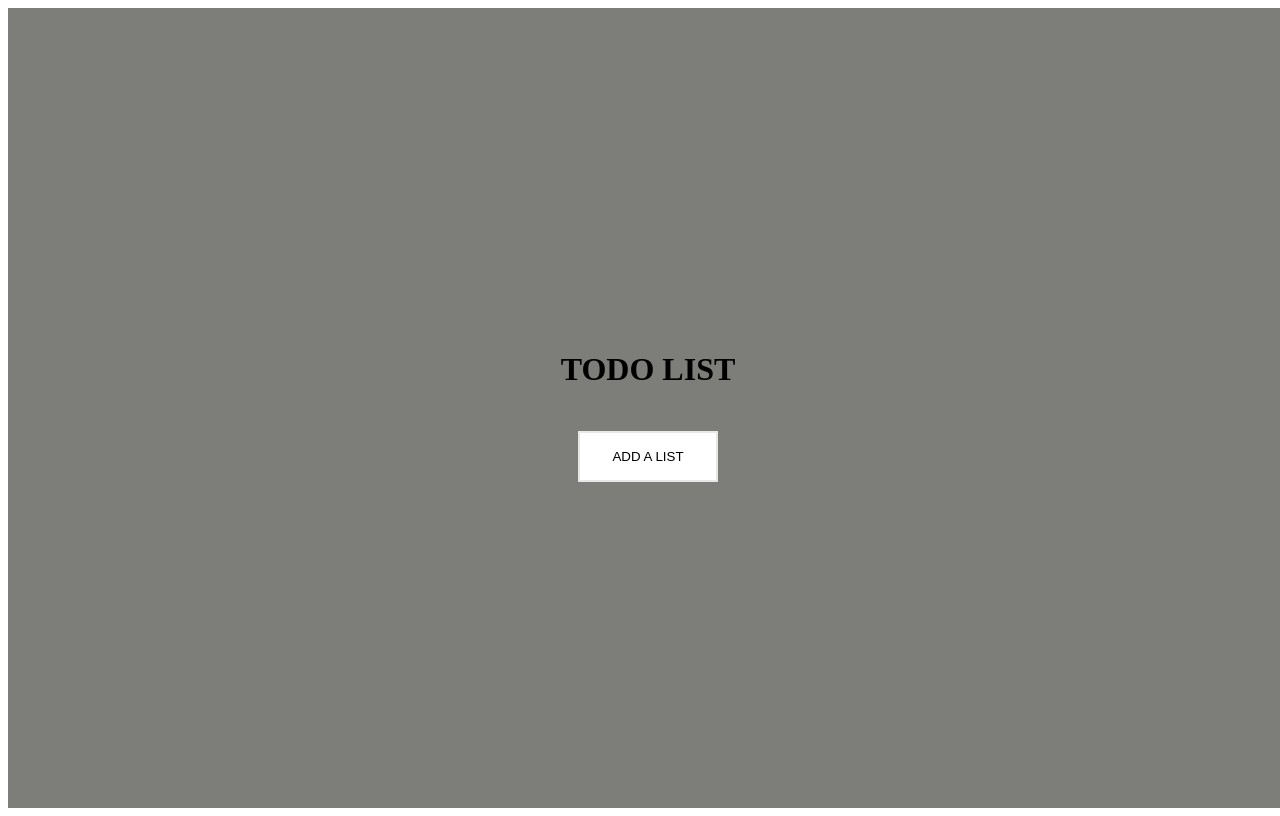
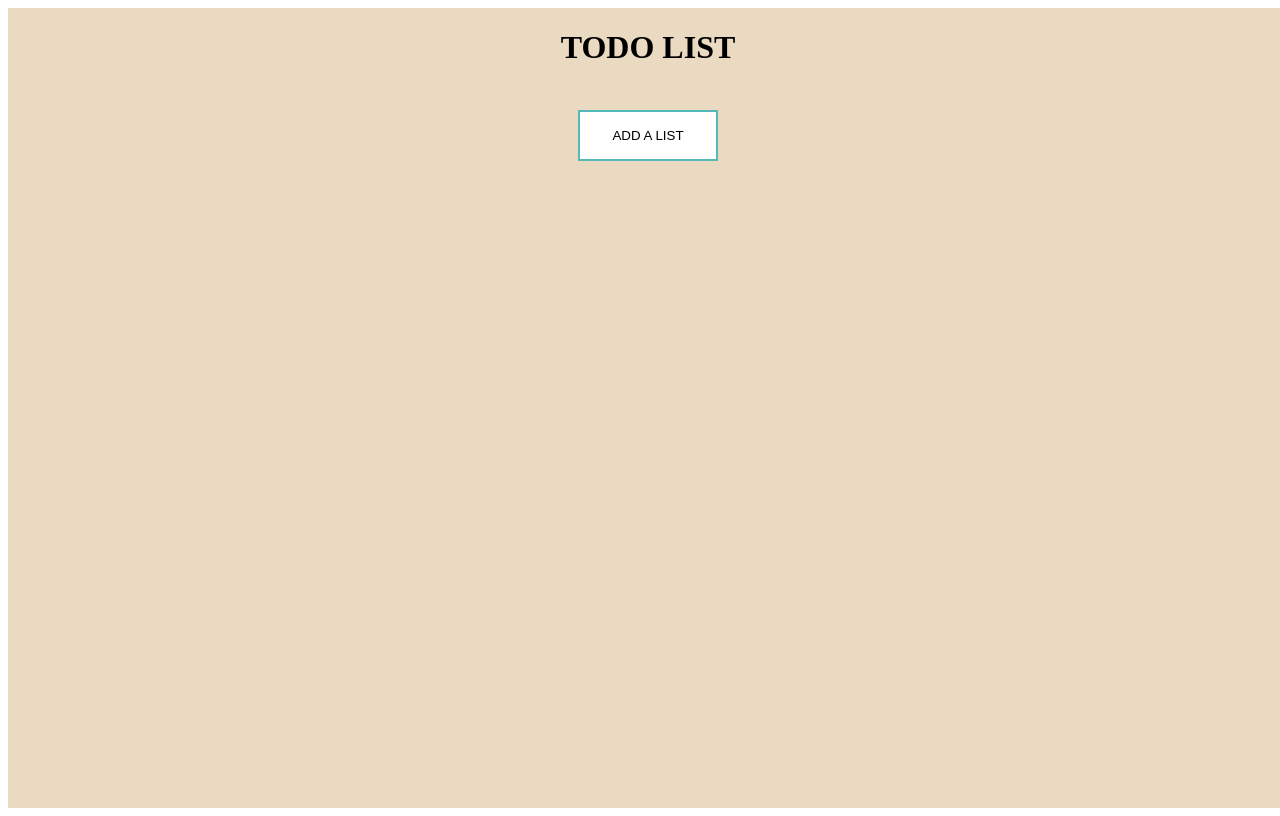
Before and after one commit to nerraou/todo-app, a React (Create React App) app: page / in a window 1280 px wide. Built offline with nearby package versions, Linux system fonts and the light colour scheme.

Commit message:
change the colors, and the style

```diff
--- a/src/components/Button/Button.module.css
+++ b/src/components/Button/Button.module.css
@@ -1,7 +1,7 @@
 .button{
     background-color: white;
     color: black;
-    border: 2px solid #e7e7e7;
+    border: 2px solid #54BAB9;
     text-align: center;
     padding: 16px 32px;
     margin: 4px 2px;
@@ -10,14 +10,14 @@
 }
 
 .button:hover{
-    background-color: #e7e7e7;
+    background-color: #54BAB9;
 }
 .background{
     width: 100vw;
     min-height: 100vh;
-    background-color: rgb(125, 125, 122);
+    background-color: #E9DAC1;
     display: flex;
-    justify-content: center;
+    justify-content: flex-start;
     align-items: center;
     flex-direction: column;
 }
```
